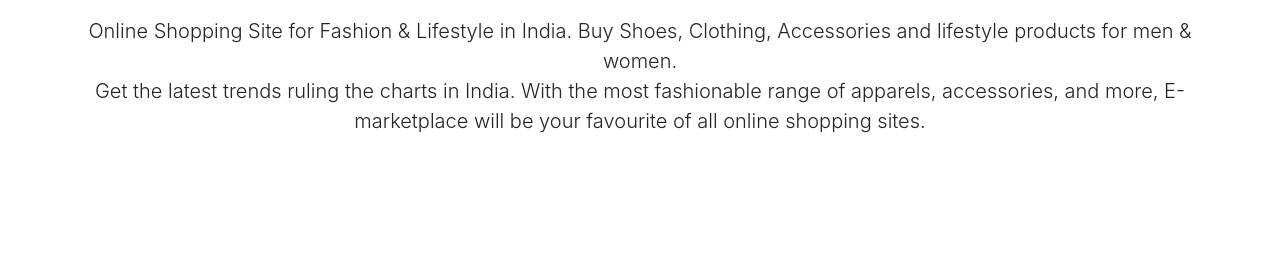
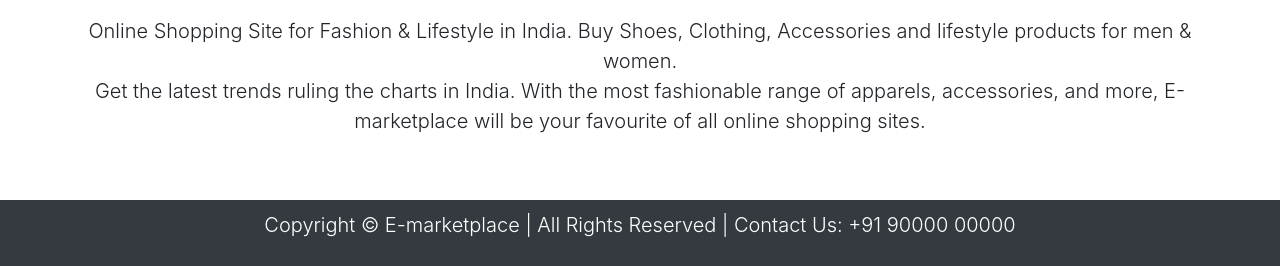
Before and after one commit to codingwolf-at/e-marketplace, a PHP site: page / in a window 1280 px wide. Shown: the part 967-1233 px from the top of the page. Before the commit the page ends 1100 px from the top, so only its background shows below. Run offline with PHP 8.4, Linux system fonts and the light colour scheme.

Commit message:
added footer

```diff
--- a/index.html
+++ b/index.html
@@ -123,5 +123,15 @@
     </section>
     <!-- Main body content ends -->
 
+    <!-- Footer starts -->
+    <footer>
+        <div class="container home-center-content">
+            <p class="lead">
+                Copyright © E-marketplace | All Rights Reserved | Contact Us: +91 90000 00000
+            </p>
+        </div>
+    </footer>
+    <!-- Footer ends -->
+
 </body>
 </html>
--- a/style.css
+++ b/style.css
@@ -11,3 +11,11 @@
   .home-center-content{
     text-align: center;
   }
+
+  footer{
+    padding: 10px 0;
+    background-color: #343A40;
+    color: white;
+    bottom: 0;
+    width: 100%;
+  }
```
